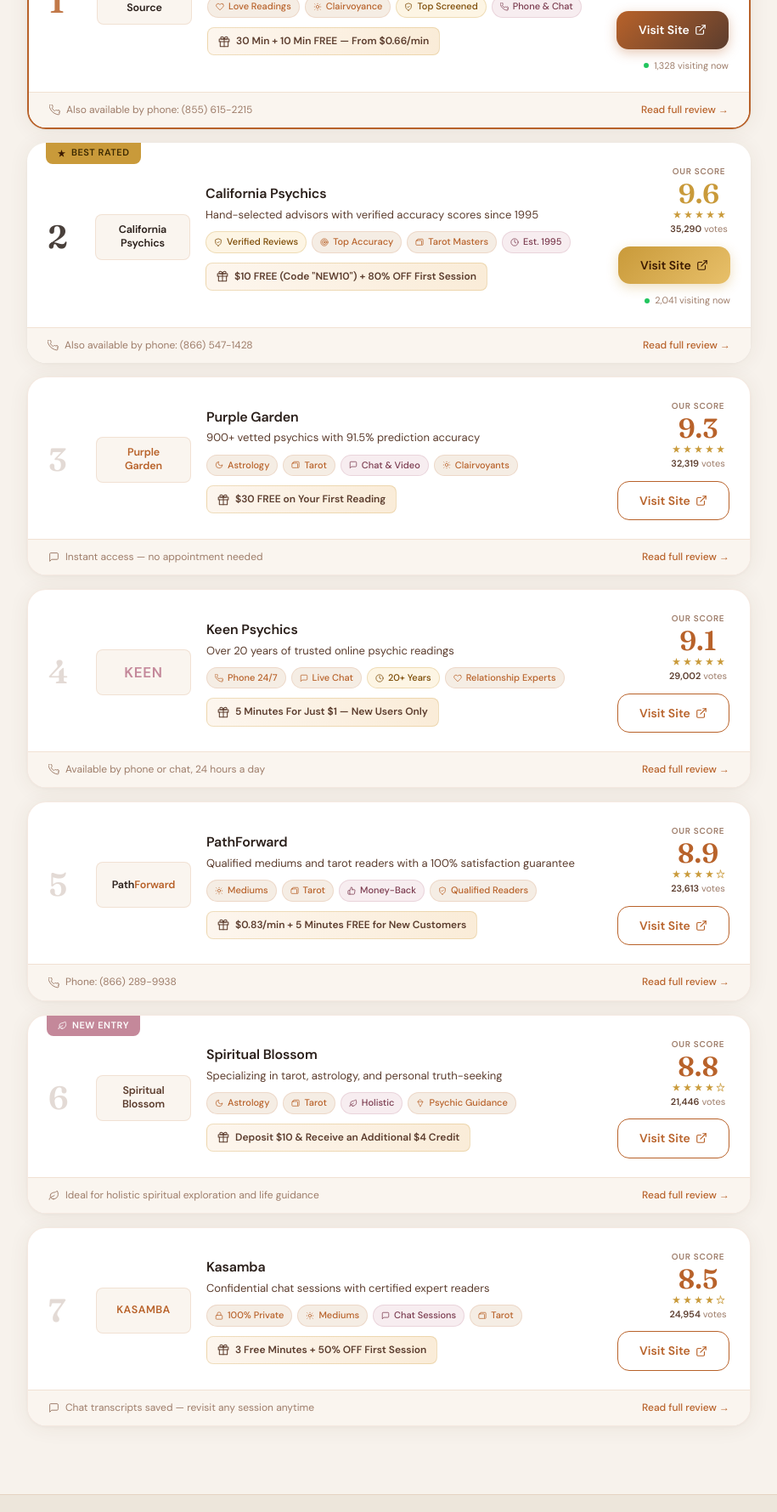
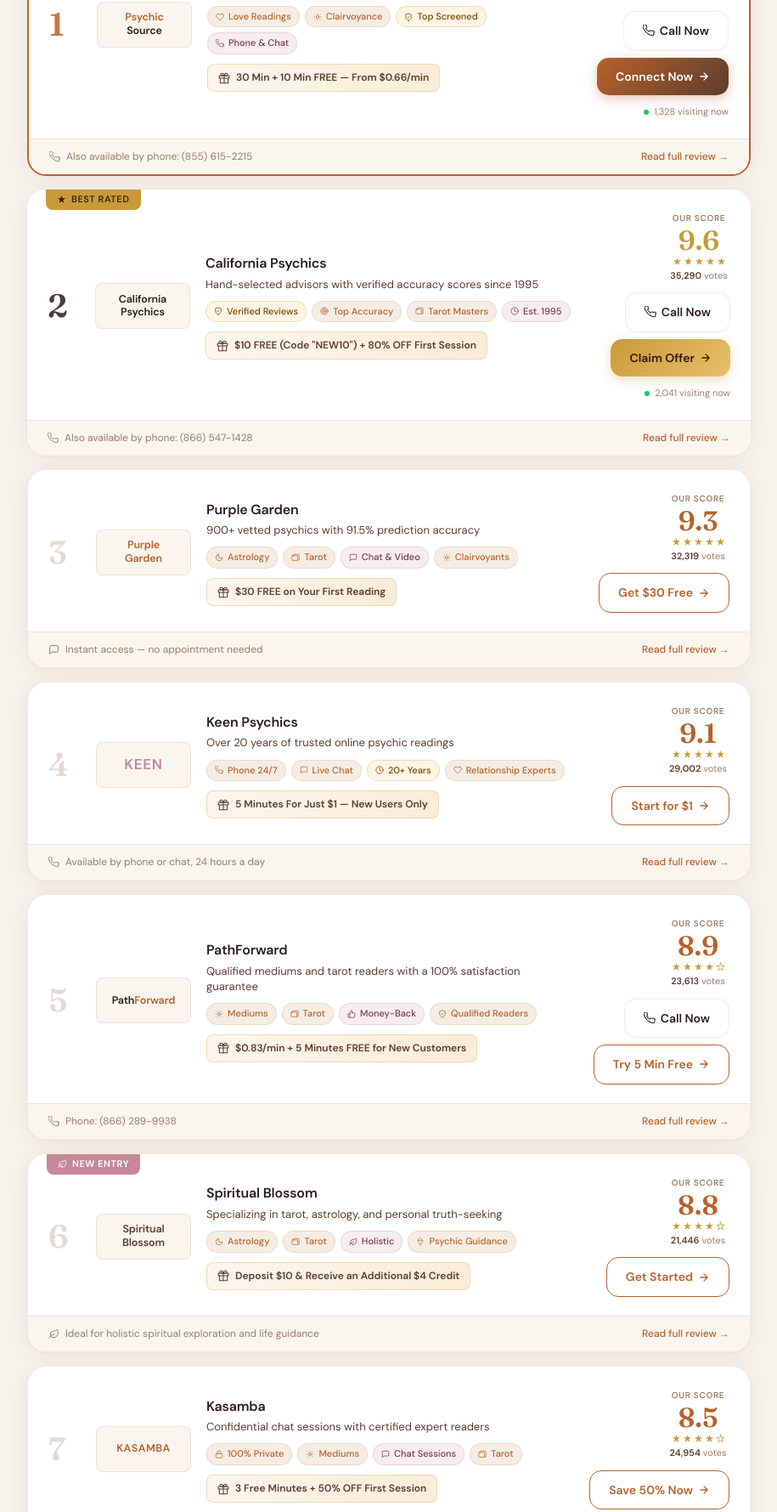
Before and after one commit to dewangi-kmw/Top-Psychic-Advisors, a plain HTML site: page index.html in a window 1280 px wide. Shown: the part 1590-3369 px from the top of the page at 85% size, without its empty margins (182-1097 px from the left). Drawn offline with Linux system fonts and the light colour scheme.

Commit message:
DD: Platforms Cards CTA changes

```diff
--- a/index.html
+++ b/index.html
@@ -545,6 +545,23 @@
   }
   .btn-visit.outline-cta:hover { background: var(--sienna-pale); }
 
+  .btn-call {
+    display: inline-flex; align-items: center;
+    justify-content: center; gap: 6px;
+    padding: 11px 22px; border-radius: var(--radius-md);
+    text-decoration: none; font-size: 14px; font-weight: 600;
+    transition: all 0.2s; white-space: nowrap;
+    background: white; color: var(--text-primary);
+    border: 1.5px solid var(--border);
+  }
+  .btn-call:hover { border-color: var(--sienna); color: var(--sienna); }
+  .btn-call svg { stroke: currentColor; }
+
+  .card-btns {
+    display: flex; flex-direction: column;
+    align-items: flex-end; gap: 8px;
+  }
+
   .visitors-live {
     display: flex; align-items: center; gap: 6px;
     font-size: 11px; color: var(--text-muted); white-space: nowrap;
@@ -819,11 +836,15 @@
     .score-stars{display:flex;justify-content:center;gap:2px;margin-top:3px}
     .votes-text{margin-top:4px}
 
-    .btn-visit{
+    .card-btns{
       grid-column:1;grid-row:3;
-      width:100%;min-width:unset;
-      margin-top:14px;padding:14px 20px;
-      justify-content:center;
+      display:flex;flex-direction:row;
+      gap:10px;width:100%;margin-top:14px;
+    }
+    .card-btns .btn-visit,
+    .card-btns .btn-call{
+      flex:1;width:auto;min-width:unset;
+      padding:14px 12px;justify-content:center;
     }
 
     .visitors-live{
@@ -1221,10 +1242,16 @@
             </div>
             <div class="votes-text"><strong>33,952</strong> votes</div>
           </div>
-          <a href="https://10bestpsychicreaders.com/redirect/363/25200/3381432?pageID=390639&providerVertical=1797&providerListName=list-1" class="btn-visit primary-cta" target="_blank" rel="sponsored noopener" aria-label="Visit Psychic Source — opens in new tab">
-            Visit Site
-            <svg class="icon" width="14" height="14" stroke="white"><use href="#ic-external"/></svg>
-          </a>
+          <div class="card-btns">
+            <a href="tel:8556152215" class="btn-call" aria-label="Call Psychic Source">
+              <svg class="icon" width="14" height="14"><use href="#ic-phone"/></svg>
+              Call Now
+            </a>
+            <a href="https://10bestpsychicreaders.com/redirect/363/25200/3381432?pageID=390639&providerVertical=1797&providerListName=list-1" class="btn-visit primary-cta" target="_blank" rel="sponsored noopener" aria-label="Connect with Psychic Source — opens in new tab">
+              Connect Now
+              <svg class="icon" width="14" height="14" stroke="white"><use href="#ic-arrow-right"/></svg>
+            </a>
+          </div>
           <div class="visitors-live" aria-live="polite">
             <div class="live-dot" aria-hidden="true"></div>
             1,328 visiting now
@@ -1282,10 +1309,16 @@
             </div>
             <div class="votes-text"><strong>35,290</strong> votes</div>
           </div>
-          <a href="https://10bestpsychicreaders.com/redirect/333/25890/3381432?pageID=390639&providerVertical=1797&providerListName=list-1" class="btn-visit gold-cta" target="_blank" rel="sponsored noopener" aria-label="Visit California Psychics — opens in new tab">
-            Visit Site
-            <svg class="icon" width="14" height="14" stroke="#3a1800"><use href="#ic-external"/></svg>
-          </a>
+          <div class="card-btns">
+            <a href="tel:8665471428" class="btn-call" aria-label="Call California Psychics">
+              <svg class="icon" width="14" height="14"><use href="#ic-phone"/></svg>
+              Call Now
+            </a>
+            <a href="https://10bestpsychicreaders.com/redirect/333/25890/3381432?pageID=390639&providerVertical=1797&providerListName=list-1" class="btn-visit gold-cta" target="_blank" rel="sponsored noopener" aria-label="Claim California Psychics offer — opens in new tab">
+              Claim Offer
+              <svg class="icon" width="14" height="14" stroke="#3a1800"><use href="#ic-arrow-right"/></svg>
+            </a>
+          </div>
           <div class="visitors-live" aria-live="polite">
             <div class="live-dot" aria-hidden="true"></div>
             2,041 visiting now
@@ -1337,10 +1370,12 @@
             </div>
             <div class="votes-text"><strong>32,319</strong> votes</div>
           </div>
-          <a href="https://10bestpsychicreaders.com/redirect/364/25610/3381432?pageID=390639&providerVertical=1797&providerListName=list-1" class="btn-visit outline-cta" target="_blank" rel="sponsored noopener" aria-label="Visit Purple Garden — opens in new tab">
-            Visit Site
-            <svg class="icon" width="14" height="14" stroke="currentColor"><use href="#ic-external"/></svg>
-          </a>
+          <div class="card-btns">
+            <a href="https://10bestpsychicreaders.com/redirect/364/25610/3381432?pageID=390639&providerVertical=1797&providerListName=list-1" class="btn-visit outline-cta" target="_blank" rel="sponsored noopener" aria-label="Get $30 free at Purple Garden — opens in new tab">
+              Get $30 Free
+              <svg class="icon" width="14" height="14" stroke="currentColor"><use href="#ic-arrow-right"/></svg>
+            </a>
+          </div>
         </div>
       </div>
       <div class="card-footer">
@@ -1388,10 +1423,12 @@
             </div>
             <div class="votes-text"><strong>29,002</strong> votes</div>
           </div>
-          <a href="https://10bestpsychicreaders.com/redirect/358/24923/3381432?pageID=390639&providerVertical=1797&providerListName=list-1" class="btn-visit outline-cta" target="_blank" rel="sponsored noopener" aria-label="Visit Keen Psychics — opens in new tab">
-            Visit Site
-            <svg class="icon" width="14" height="14" stroke="currentColor"><use href="#ic-external"/></svg>
-          </a>
+          <div class="card-btns">
+            <a href="https://10bestpsychicreaders.com/redirect/358/24923/3381432?pageID=390639&providerVertical=1797&providerListName=list-1" class="btn-visit outline-cta" target="_blank" rel="sponsored noopener" aria-label="Start reading at Keen for $1 — opens in new tab">
+              Start for $1
+              <svg class="icon" width="14" height="14" stroke="currentColor"><use href="#ic-arrow-right"/></svg>
+            </a>
+          </div>
         </div>
       </div>
       <div class="card-footer">
@@ -1439,10 +1476,16 @@
             </div>
             <div class="votes-text"><strong>23,613</strong> votes</div>
           </div>
-          <a href="https://10bestpsychicreaders.com/redirect/360/14144/3381432?pageID=390639&providerVertical=1797&providerListName=list-1" class="btn-visit outline-cta" target="_blank" rel="sponsored noopener" aria-label="Visit PathForward — opens in new tab">
-            Visit Site
-            <svg class="icon" width="14" height="14" stroke="currentColor"><use href="#ic-external"/></svg>
-          </a>
+          <div class="card-btns">
+            <a href="tel:8662899938" class="btn-call" aria-label="Call PathForward">
+              <svg class="icon" width="14" height="14"><use href="#ic-phone"/></svg>
+              Call Now
+            </a>
+            <a href="https://10bestpsychicreaders.com/redirect/360/14144/3381432?pageID=390639&providerVertical=1797&providerListName=list-1" class="btn-visit outline-cta" target="_blank" rel="sponsored noopener" aria-label="Try PathForward free — opens in new tab">
+              Try 5 Min Free
+              <svg class="icon" width="14" height="14" stroke="currentColor"><use href="#ic-arrow-right"/></svg>
+            </a>
+          </div>
         </div>
       </div>
       <div class="card-footer">
@@ -1496,10 +1539,12 @@
             </div>
             <div class="votes-text"><strong>21,446</strong> votes</div>
           </div>
-          <a href="https://10bestpsychicreaders.com/redirect/20172/24299/3381432?pageID=390639&providerVertical=1797&providerListName=list-1" class="btn-visit outline-cta" target="_blank" rel="sponsored noopener" aria-label="Visit Spiritual Blossom — opens in new tab">
-            Visit Site
-            <svg class="icon" width="14" height="14" stroke="currentColor"><use href="#ic-external"/></svg>
-          </a>
+          <div class="card-btns">
+            <a href="https://10bestpsychicreaders.com/redirect/20172/24299/3381432?pageID=390639&providerVertical=1797&providerListName=list-1" class="btn-visit outline-cta" target="_blank" rel="sponsored noopener" aria-label="Get started with Spiritual Blossom — opens in new tab">
+              Get Started
+              <svg class="icon" width="14" height="14" stroke="currentColor"><use href="#ic-arrow-right"/></svg>
+            </a>
+          </div>
         </div>
       </div>
       <div class="card-footer">
@@ -1547,10 +1592,12 @@
             </div>
             <div class="votes-text"><strong>24,954</strong> votes</div>
           </div>
-          <a href="https://10bestpsychicreaders.com/redirect/353/27466/3381432?pageID=390639&providerVertical=1797&providerListName=list-1" class="btn-visit outline-cta" target="_blank" rel="sponsored noopener" aria-label="Visit Kasamba — opens in new tab">
-            Visit Site
-            <svg class="icon" width="14" height="14" stroke="currentColor"><use href="#ic-external"/></svg>
-          </a>
+          <div class="card-btns">
+            <a href="https://10bestpsychicreaders.com/redirect/353/27466/3381432?pageID=390639&providerVertical=1797&providerListName=list-1" class="btn-visit outline-cta" target="_blank" rel="sponsored noopener" aria-label="Save 50% at Kasamba — opens in new tab">
+              Save 50% Now
+              <svg class="icon" width="14" height="14" stroke="currentColor"><use href="#ic-arrow-right"/></svg>
+            </a>
+          </div>
         </div>
       </div>
       <div class="card-footer">
```
Also changed, not shown: green.html (+72 -25 lines), red.html (+72 -25 lines).
